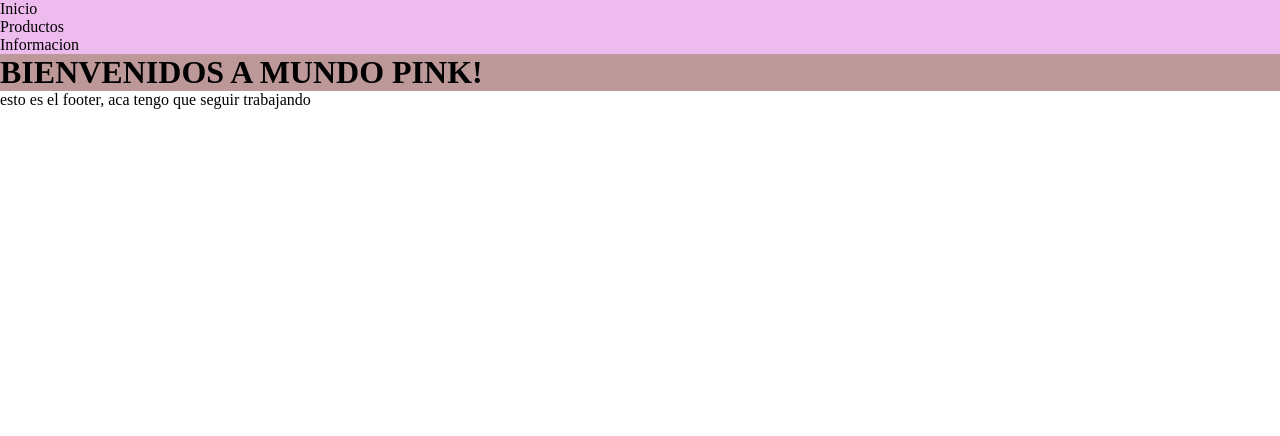
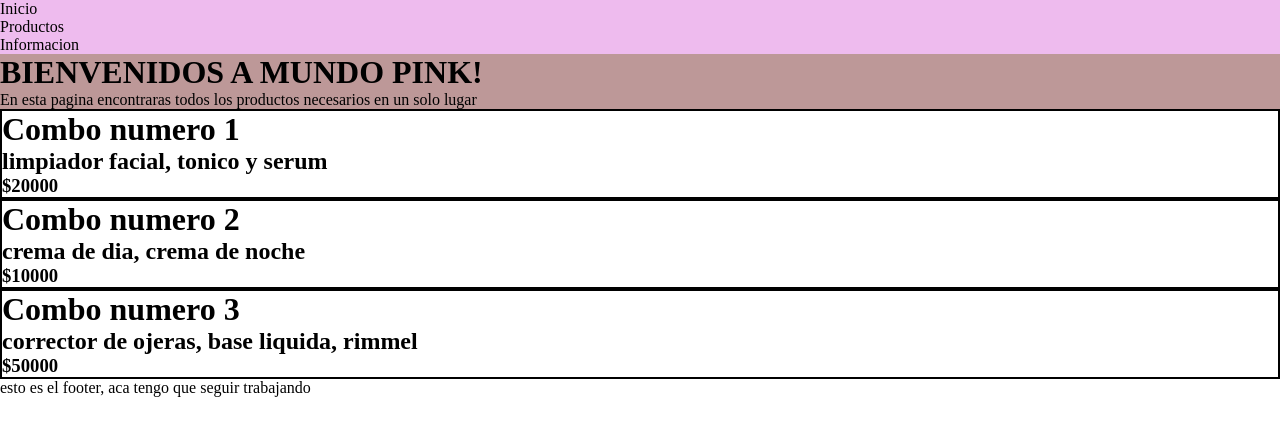
Before and after one commit to MelaniLarregina/react-js-, a React (Vite) app: page / in a window 1280 px wide. Shown: the top 436 px of the page. Built offline with nearby package versions, Linux system fonts and the light colour scheme.

Commit message:
sumo tarjetas

```diff
--- a/src/App.jsx
+++ b/src/App.jsx
@@ -1,6 +1,7 @@
 import Navbar from "./components/Navbar/Navbar";
 import Footer from "./components/Footer/Footer";
 import Cuerpo from "./components/cuerpo/cuerpo";
+import Tarjeta from "./components/tarjetas/Tarjetas";
 
 
 function App() {
@@ -10,6 +11,23 @@ function App() {
   <div>
   <Cuerpo/>
   <div>
+  <div>
+  <Tarjeta
+  title= "Combo numero 1"
+  description="limpiador facial, tonico y serum"
+  price="$20000"
+  />
+  <Tarjeta
+  title= "Combo numero 2"
+  description="crema de dia, crema de noche"
+  price="$10000"
+  />
+  <Tarjeta
+  title= "Combo numero 3"
+  description="corrector de ojeras, base liquida, rimmel"
+  price="$50000"
+  />
+  </div>
   <Footer/>
   </div>
   </div>
--- a/src/components/cuerpo/cuerpo.jsx
+++ b/src/components/cuerpo/cuerpo.jsx
@@ -2,8 +2,8 @@ import './cuerpo.css'
 
 const Cuerpo = () => {
     return <div className='corp'>
-    <h1>BIENVENIDOS A MUNDO PINK!
-    </h1>
+    <h1>BIENVENIDOS A MUNDO PINK!</h1>
+    <p>En esta pagina encontraras todos los productos necesarios en un solo lugar</p>
     </div>
 
 
--- /dev/null
+++ b/src/components/tarjetas/Tarjetas.css
@@ -0,0 +1,5 @@
+.ficha{
+    border-color: blueviolet;
+    border: 2px solid;
+    ;
+}
--- /dev/null
+++ b/src/components/tarjetas/Tarjetas.jsx
@@ -0,0 +1,13 @@
+import './Tarjetas.css'
+
+const Tarjeta = (props) => {
+    return (
+    <div className='ficha'>
+    <h1>{props.title}</h1>
+    <h2>{props.description}</h2>
+    <h3>{props.price}</h3>
+    </div>
+   )
+};
+
+export default Tarjeta;
```
